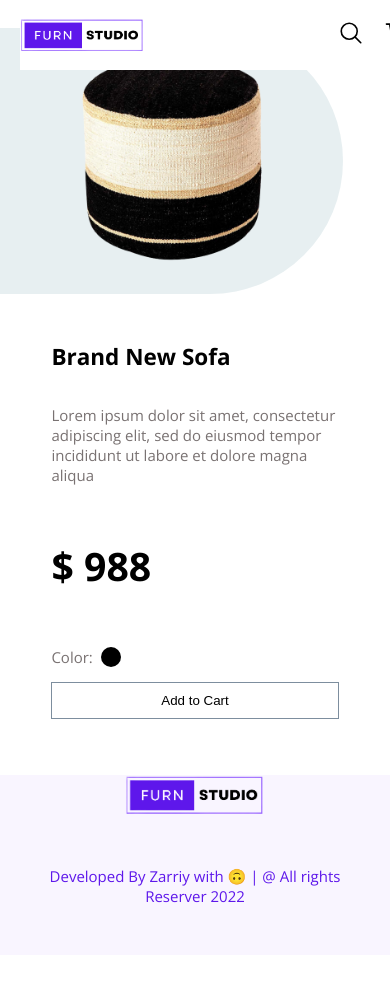
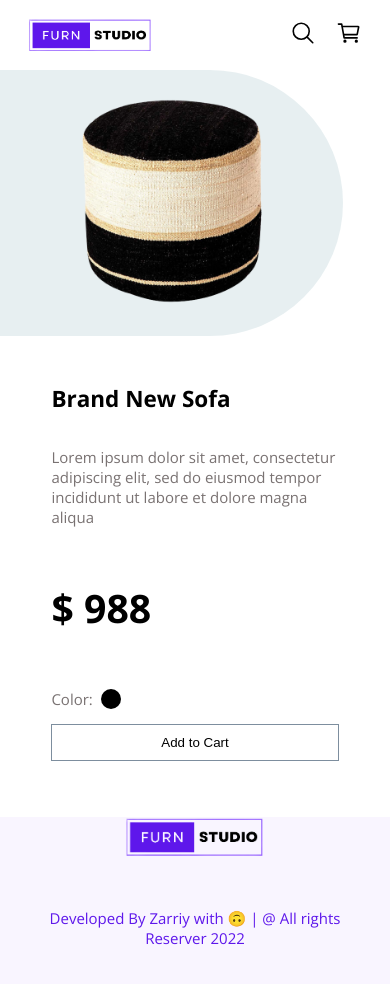
Before and after one commit to Zarriy/Furniture_Store_withNext, a Next.js app: page /products/1 in a window 390 px wide. Shown: the top 984 px of the page. Before the commit the page ends 955 px from the top, so only its background shows below. Built offline with nearby package versions, Linux system fonts and the light colour scheme.

Commit message:
header fixation

```diff
--- a/styles/Home.module.css
+++ b/styles/Home.module.css
@@ -5,8 +5,9 @@
   justify-content: space-evenly;
   position: fixed;
   top: 0;
+  padding: 0 2rem;
   background-color: white;
-  width: 100%;
+  width: 100vw;
   z-index: 999999;
 }
 .logoDiv {
@@ -302,6 +303,7 @@
   background-position: center;
   flex-direction: column;
   color: white;
+  margin-top: 5rem;
 }
 
 .pageHeader h2 {
@@ -364,7 +366,8 @@
   color: var(--ligher);
 }
 .productsPage {
-  margin: 2rem 0;
+  margin-top: 5rem;
+  margin-bottom: 2rem;
 }
 .productHero {
   display: flex;
@@ -435,6 +438,7 @@
   justify-content: center;
   align-items: center;
   flex-direction: column;
+  margin-top: 3rem;
 }
 
 @media screen and (max-width: 1020px) {
@@ -518,7 +522,7 @@
   }
   .header {
     justify-content: space-between;
-    margin: auto 20px;
+    width: 100%;
   }
 
   .pCards {
```
